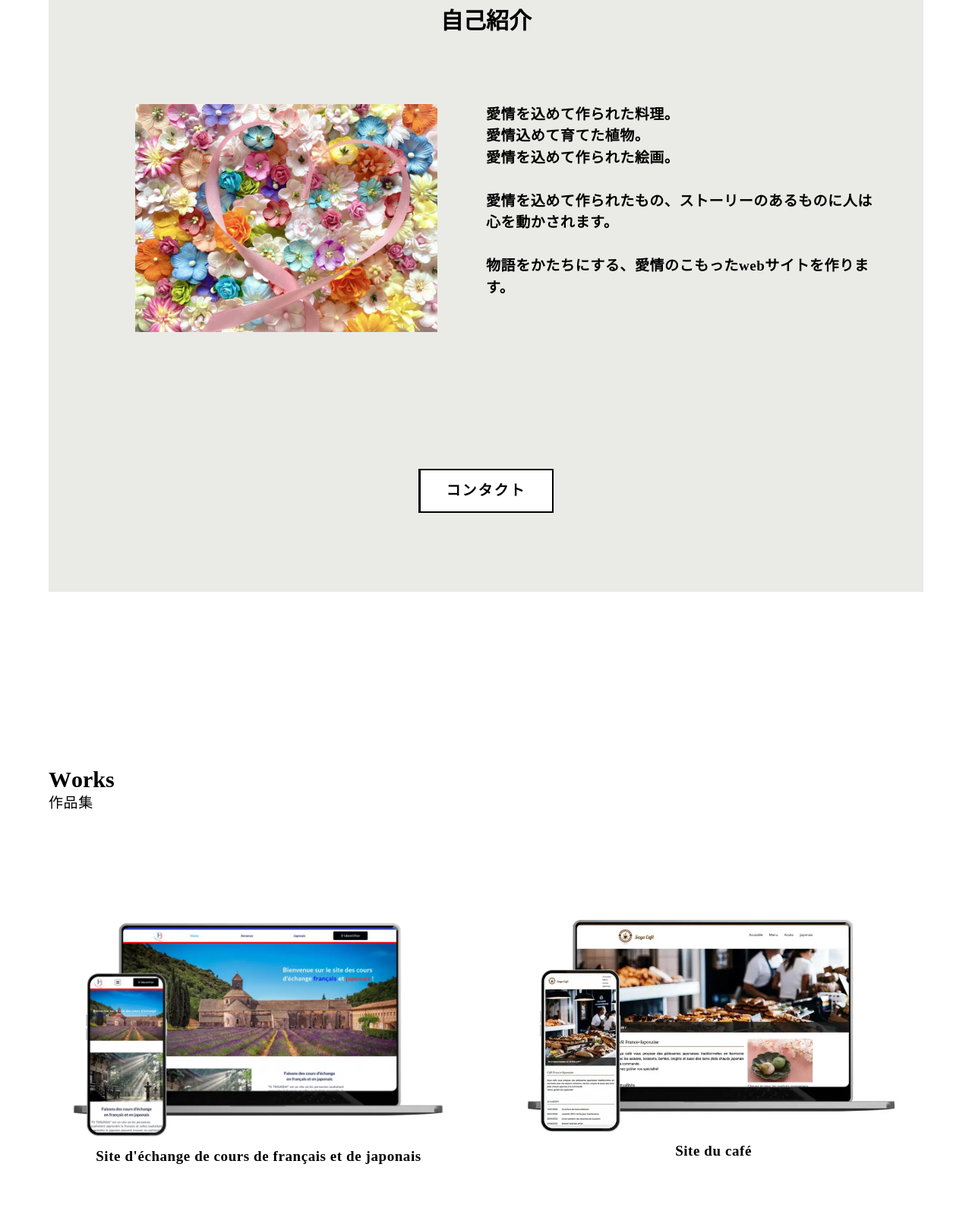
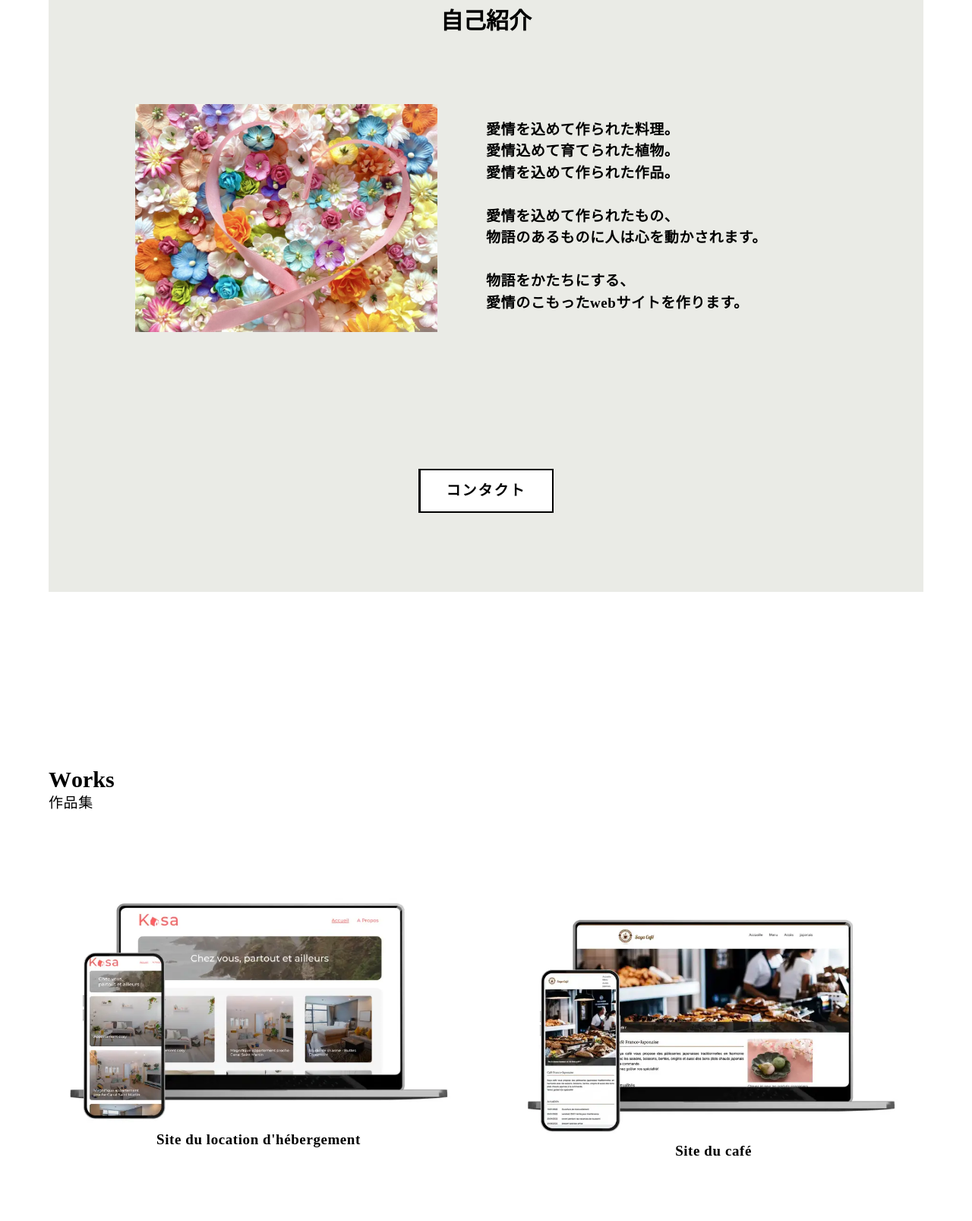
Before and after one commit to sfv2010/portfolio, a plain HTML site: page jp.html in a window 1280 px wide. Shown: the part 1033-2640 px from the top of the page at 76% size. Drawn offline with Linux system fonts and the light colour scheme; a web font is replaced by a local one.

Commit message:
💄 Add work to works

```diff
--- a/jp.html
+++ b/jp.html
@@ -40,7 +40,7 @@
 								<li><a class="header__li" href="jp.html?lang=jp">Top</a></li>
 								<li><a class="header__li" href="#about">About </a></li>
 								<li><a class="header__li" href="#works">Works</a></li>
-								<li><a class="header__li" href="index.html?lang=fr"><svg
+								<li><a class="header__li" href="index.html?lang=fr" aria-label="フランス語に切り替える"><svg
 											xmlns="http://www.w3.org/2000/svg" viewBox="0 0 38 26" width="38"
 											height="26" role="img">
 											<title>フランス国旗</title>
@@ -90,12 +90,13 @@
 									<div class="about__text">
 										<p class="about__p">
 											愛情を込めて作られた料理。<br>
-											愛情込めて育てた植物。<br>
-											愛情を込めて作られた絵画。<br><br>
+											愛情込めて育てられた植物。<br>
+											愛情を込めて作られた作品。<br><br>
 
-											愛情を込めて作られたもの、ストーリーのあるものに人は心を動かされます。<br><br>
+											愛情を込めて作られたもの、<br>
+											物語のあるものに人は心を動かされます。<br><br>
 
-											物語をかたちにする、愛情のこもったwebサイトを作ります。
+											物語をかたちにする、<br>愛情のこもったwebサイトを作ります。
 										</p>
 
 									</div>
--- a/scripts/works.js
+++ b/scripts/works.js
@@ -9,12 +9,12 @@ document.addEventListener("DOMContentLoaded", function () {
     const items = {
         fr: [
             {
-                title: "Site d'échange de cours de français et de japonais",
-                imageUrl: "img/bubble.webp",
-                imageAlt: "site avec photo de france et japon",
-                linkUrl:
-                    "https://www.loom.com/share/a0f5d58025684843b652742860f57516?sid=9314f83c-6fc6-4196-b504-fad3125006a2",
+                title: "Site du location d'hébergement",
+                imageUrl: "img/kasa.webp",
+                imageAlt: "site avec photo d'hébergement ",
+                linkUrl: "https://kasa-p11-55sfv5m0w-sfv2010.vercel.app/",
             },
+
             {
                 title: "Site du café",
                 imageUrl: "img/sayacafe.webp",
@@ -33,15 +33,22 @@ document.addEventListener("DOMContentLoaded", function () {
                 imageAlt: "site avec photo de plat",
                 linkUrl: "https://sfv2010.github.io/Projet3-ohmyfood/",
             },
+            {
+                title: "Site d'échange de cours de français et de japonais",
+                imageUrl: "img/bubble.webp",
+                imageAlt: "site avec photo de france et japon",
+                linkUrl:
+                    "https://www.loom.com/share/a0f5d58025684843b652742860f57516?sid=9314f83c-6fc6-4196-b504-fad3125006a2",
+            },
         ],
         jp: [
             {
-                title: "フランス語と日本語の交換サイト",
-                imageUrl: "img/bubble.webp",
-                imageAlt: "フランスと日本の写真付きサイト",
-                linkUrl:
-                    "https://www.loom.com/share/a0f5d58025684843b652742860f57516?sid=9314f83c-6fc6-4196-b504-fad3125006a2",
+                title: "宿泊施設予約サイト",
+                imageUrl: "img/kasa.webp",
+                imageAlt: "宿泊施設の写真付きサイト",
+                linkUrl: "https://kasa-p11-55sfv5m0w-sfv2010.vercel.app/",
             },
+
             {
                 title: "カフェのサイト",
                 imageUrl: "img/sayacafe.webp",
@@ -59,6 +66,13 @@ document.addEventListener("DOMContentLoaded", function () {
                 imageUrl: "img/ohmy.webp",
                 imageAlt: "料理の写真付きサイト",
                 linkUrl: "https://sfv2010.github.io/Projet3-ohmyfood/",
+            },
+            {
+                title: "フランス語と日本語の交換サイト",
+                imageUrl: "img/bubble.webp",
+                imageAlt: "フランスと日本の写真付きサイト",
+                linkUrl:
+                    "https://www.loom.com/share/a0f5d58025684843b652742860f57516?sid=9314f83c-6fc6-4196-b504-fad3125006a2",
             },
         ],
     };
--- a/styles/Pages/_main.scss
+++ b/styles/Pages/_main.scss
@@ -150,6 +150,7 @@
         font-weight: 700;
         @include mq(lg) {
             text-align: left;
+            padding-top: 20px;
         }
     }
     &__btn {
```
Also changed, not shown: index.html (+2 -1 lines), img/kasa.webp (added), styles/style.css, 1 other file.
